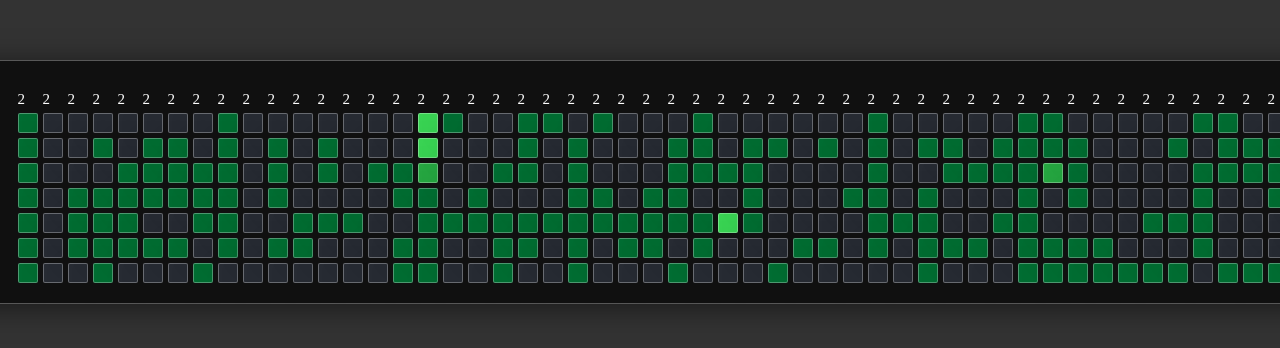
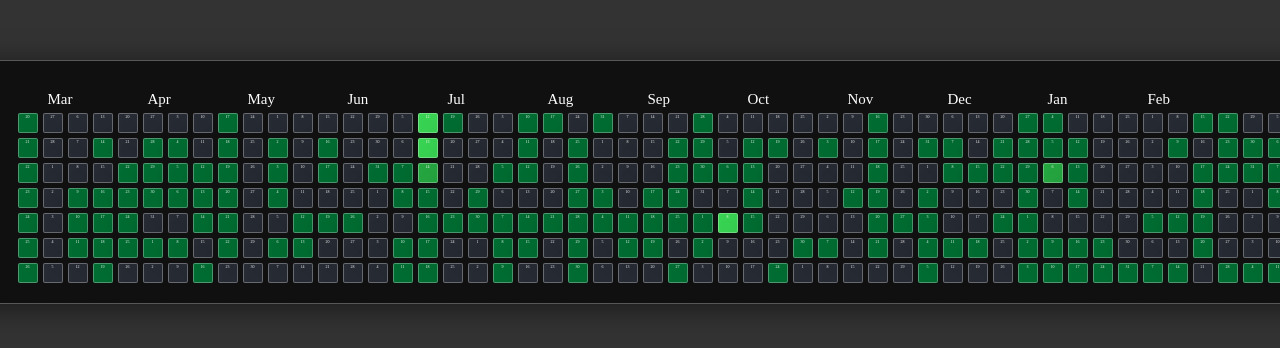
Before and after one commit to jcharo1/react-github-activity-calendar, a React (Create React App) app in the folder github-heatmap/: page / in a window 1280 px wide. Shown: the part 218-566 px from the top of the page. Built offline with nearby package versions, Linux system fonts and the light colour scheme.

Commit message:
added months

```diff
--- a/github-heatmap/src/Graph.js
+++ b/github-heatmap/src/Graph.js
@@ -2,7 +2,7 @@ import React from "react";
 
 import { useState } from "react";
 import "./Graph.scss";
-import { getColor } from "./functions.js";
+import { getColor, months, isFirstOfMonth } from "./functions.js";
 const testData = [
   {
     contributionDays: [
@@ -2122,12 +2122,38 @@ const testData = [
 ];
 
 export default function Graph() {
-  //   console.log(testData);
-  //   const [monthLabel, setmonthLabel] = useState({});
   const calenderWeeks = testData.map((week) => {
+    let displayMonth;
     const weekDays = week.contributionDays.map((day) => {
       const dayCount = day.contributionCount;
-      // console.log(day);
+      const dayDate = new Date(day.date);
+      //   console.log(dayDate);
+
+      const formattedDay = dayDate.getDate();
+      let month = dayDate.getMonth();
+      //   console.log(day);
+      //   console.log(dayDate);
+      //   console.log(month);
+      //   console.log(months[month]);
+      if (isFirstOfMonth(formattedDay)) {
+        // let outputmonth = months[month];
+        displayMonth = months[month];
+        // console.log(formattedDay);
+        // console.log(month);
+        console.log(displayMonth);
+
+        // add heading of month
+        // const month = dayDate.getMonth();
+        // console.log(day);
+        // console.log(dayDate);
+        // console.log(month);
+        // console.log(months[month]);
+      }
+      //   console.log(formatDay);
+      //   const month = dayDate.getMonth();
+      //   console.log(month);
+      //   console.log(months[month]);
+
       //   const date = day.date.split("-")[2];
       //   console.log(date);
 
@@ -2135,14 +2161,16 @@ export default function Graph() {
 
       return (
         <div className={`calender-day ${bgColorClass}`}>
-          {/* {day.contributionCount} */}
+          {formattedDay}
           {/* <div class="calender-day__text"></div> */}
         </div>
       );
     });
     return (
       <>
-        <div className="calender-week__month">2</div>
+        {displayMonth && (
+          <div className="calender-week__month">{displayMonth}</div>
+        )}
         <div className="calender-week">{weekDays}</div>
       </>
     );
--- a/github-heatmap/src/Graph.scss
+++ b/github-heatmap/src/Graph.scss
@@ -120,7 +120,7 @@ html {
 
 .calender-day-label {
     grid-column: first-col-start/first-col-end;
-    grid-row: 2/-1;
+    grid-row: 1/-1;
     display: flex;
     flex-direction: column;
     flex-wrap: nowrap;
@@ -138,16 +138,18 @@ html {
 
 .calender-week {
     grid-row: 2/-1;
+
     display: grid;
     grid-template-columns: 20px;
-    grid-template-rows: repeat(7, minmax(20px, min-content));
+    grid-template-rows: [first-col-start]minmax(20px, min-content)[first-col-end] repeat(6, minmax(20px, min-content));
 
     row-gap: 5px;
 
 
     &__month {
+        margin-left: 3rem;
         color: white;
-        // grid-column: span 3;
+        grid-column: span 4;
         grid-row: 1 / span 1;
         font-size: 1.5rem;
 
@@ -164,7 +166,7 @@ html {
 
 .calender-day {
     cursor: pointer;
-    font-size: 20px;
+    font-size: 4px;
     color: white;
     text-align: center;
     border-radius: 2px;
--- a/github-heatmap/src/functions.js
+++ b/github-heatmap/src/functions.js
@@ -9,3 +9,22 @@ export function getColor(count) {
     return "bg-day--L4";
   }
 }
+
+export const months = {
+  0: "Jan",
+  1: "Feb",
+  2: "Mar",
+  3: "Apr",
+  4: "May",
+  5: "Jun",
+  6: "Jul",
+  7: "Aug",
+  8: "Sep",
+  9: "Oct",
+  10: "Nov",
+  11: "Dec",
+};
+
+export function isFirstOfMonth(date) {
+  return date === 1;
+}
```
